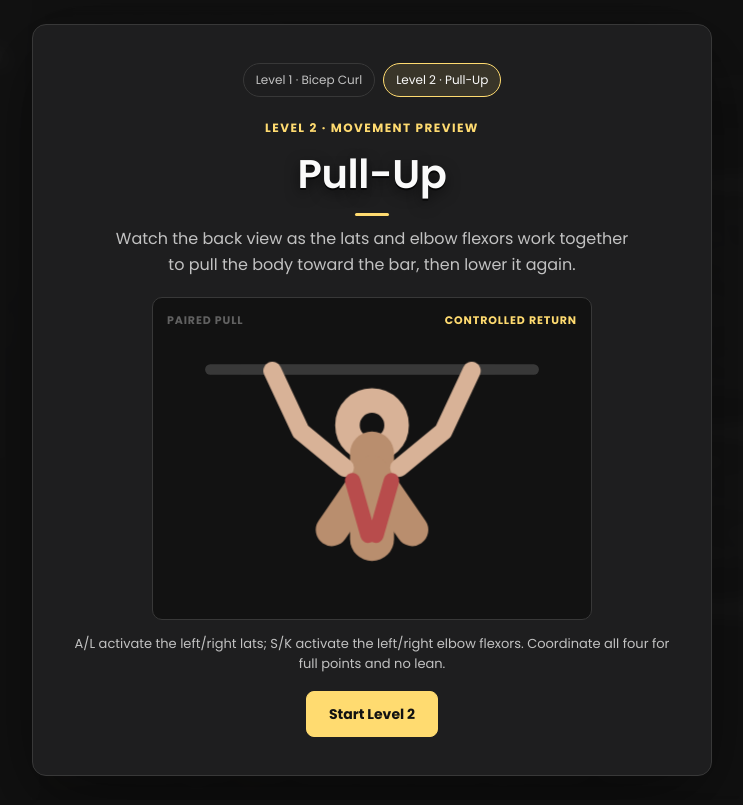
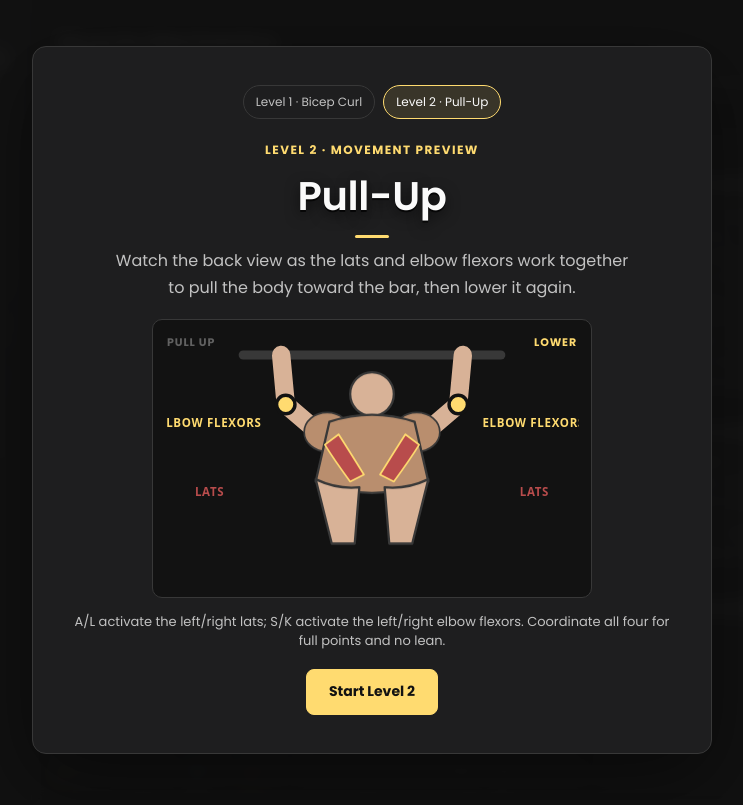
Before and after one commit to CitrusCryptid/AnatomyGame, a plain HTML site: page index.html in a window 1280 px wide. Both pictures are taken after a click on the button "Level 2 · Pull-Up". Shown: the whole page, without its empty margins (268-1011 px from the left). Drawn offline with Linux system fonts and the light colour scheme.

Commit message:
Visual bugs

```diff
--- a/musclegame.css
+++ b/musclegame.css
@@ -106,14 +106,21 @@ body {
 .start-level:focus-visible { outline: 3px solid var(--ok); outline-offset: 3px }
 
 .demo-pullup-bar { stroke: var(--line); stroke-width: 8; stroke-linecap: round }
-.demo-pullup-limb { fill: none; stroke: var(--skin); stroke-width: 14; stroke-linecap: round; stroke-linejoin: round }
-.demo-pullup-back { fill: none; stroke: var(--skin2); stroke-width: 34; stroke-linecap: round }
-.demo-pullup-lats { fill: none; stroke: var(--mus); stroke-width: 12; stroke-linecap: round }
+.demo-pullup-limb { fill: none; stroke: var(--skin); stroke-width: 16; stroke-linecap: round; stroke-linejoin: round }
+.demo-pullup-head { fill: var(--skin); stroke: var(--line); stroke-width: 2 }
+.demo-pullup-shoulder { fill: var(--skin2); stroke: var(--line); stroke-width: 1.5 }
+.demo-pullup-torso { fill: var(--skin2); stroke: var(--line); stroke-width: 2; stroke-linejoin: round }
+.demo-pullup-legs { fill: var(--skin); stroke: var(--line); stroke-width: 2; stroke-linejoin: round }
+.demo-pullup-lats { fill: var(--mus); stroke: var(--act); stroke-width: 1.5; stroke-linejoin: round }
+.demo-pullup-elbow { fill: var(--act); stroke: var(--bg); stroke-width: 3 }
+.demo-pullup-label, .demo-pullup-flexor-label { font: 700 10px system-ui, sans-serif; letter-spacing: .06em }
+.demo-pullup-label { fill: var(--mus) }
+.demo-pullup-flexor-label { fill: var(--act) }
 .demo-pullup-body { transform-box: view-box; animation: pullup-preview 2.8s ease-in-out infinite }
 
 @keyframes pullup-preview {
     0%, 14%, 86%, 100% { transform: translateY(0) }
-    45%, 58% { transform: translateY(-25px) }
+    45%, 58% { transform: translateY(-12px) }
 }
 
 @keyframes elbow-curl {
--- a/musclegame.js
+++ b/musclegame.js
@@ -110,8 +110,8 @@ const TASKS = {
         name: 'Pull-up',
         muscles: [
             ['a', 'Left latissimus dorsi', 'Pulls the upper arm down'],
-            ['s', 'Left elbow flexors', 'Biceps brachii + brachialis'],
-            ['k', 'Right elbow flexors', 'Biceps brachii + brachialis'],
+            ['s', 'Left elbow flexors', 'Biceps + brachialis'],
+            ['k', 'Right elbow flexors', 'Biceps + brachialis'],
             ['l', 'Right latissimus dorsi', 'Pulls the upper arm down']
         ],
         init: () => ({ pull: 0, lean: 0 }),
@@ -228,7 +228,7 @@ const PREVIEWS = {
         copy: 'Watch the back view as the lats and elbow flexors work together to pull the body toward the bar, then lower it again.',
         hint: 'A/L activate the left/right lats; S/K activate the left/right elbow flexors. Coordinate all four for full points and no lean.',
         aria: 'A back-view figure moves upward toward a pull-up bar and lowers again',
-        markup: '<span class="motion-label extension-label">PAIRED PULL</span><span class="motion-label flexion-label">CONTROLLED RETURN</span><svg viewBox="0 0 320 230" aria-hidden="true" focusable="false"><line x1="35" y1="46" x2="285" y2="46" class="demo-pullup-bar"/><g class="demo-pullup-body"><circle cx="160" cy="89" r="19" class="demo-skin"/><path d="M160 111 L160 177" class="demo-pullup-back"/><path d="M160 125 L129 170 M160 125 L191 170" class="demo-legs"/><path d="M139 122 L105 94 L83 47 M181 122 L215 94 L237 47" class="demo-pullup-limb"/><path d="M145 132 L157 174 M175 132 L163 174" class="demo-pullup-lats"/></g></svg>'
+        markup: '<span class="motion-label extension-label">PULL UP</span><span class="motion-label flexion-label">LOWER</span><svg viewBox="0 0 360 220" aria-hidden="true" focusable="false"><line x1="68" y1="20" x2="292" y2="20" class="demo-pullup-bar"/><path d="M133 87 L105 63 L101 20 M227 87 L255 63 L259 20" class="demo-pullup-limb"/><g class="demo-pullup-body"><circle cx="180" cy="54" r="19" class="demo-pullup-head"/><ellipse cx="141" cy="87" rx="20" ry="17" class="demo-pullup-shoulder"/><ellipse cx="219" cy="87" rx="20" ry="17" class="demo-pullup-shoulder"/><path d="M143 78 Q180 66 217 78 L229 130 Q180 150 131 130 Z" class="demo-pullup-torso"/><path d="M131 128 Q150 137 169 135 L165 184 L145 184 Z M191 135 Q210 137 229 128 L215 184 L195 184 Z" class="demo-pullup-legs"/><path d="M151 89 Q160 103 173 124 L161 130 Q147 111 139 98 Z M209 89 Q200 103 187 124 L199 130 Q213 111 221 98 Z" class="demo-pullup-lats"/></g><circle cx="105" cy="63" r="8" class="demo-pullup-elbow"/><circle cx="255" cy="63" r="8" class="demo-pullup-elbow"/><text x="26" y="143" class="demo-pullup-label">LATS</text><text x="334" y="143" text-anchor="end" class="demo-pullup-label">LATS</text><text x="84" y="83" text-anchor="end" class="demo-pullup-flexor-label">ELBOW FLEXORS</text><text x="276" y="83" class="demo-pullup-flexor-label">ELBOW FLEXORS</text></svg>'
     }
 };
 
@@ -570,7 +570,7 @@ function drawMuscle(a, b, width, amount) {
     }
 }
 
-function drawFlexorIndicator(point, amount) {
+function drawFlexorIndicator(point, amount, key) {
     ctx.beginPath();
     ctx.arc(point[0], point[1], 15, 0, Math.PI * 2);
     ctx.lineWidth = 5;
@@ -583,6 +583,24 @@ function drawFlexorIndicator(point, amount) {
         ctx.strokeStyle = color('--act');
         ctx.stroke();
     }
+
+    const left = key === 's';
+    const labelX = point[0] + (left ? -22 : 22);
+    const labelY = point[1] + 27;
+    ctx.textAlign = left ? 'right' : 'left';
+    ctx.font = 'bold 11px system-ui';
+    const titleWidth = ctx.measureText('ELBOW FLEXORS').width;
+    ctx.font = '10px system-ui';
+    const muscleWidth = ctx.measureText(`${key.toUpperCase()} · BICEPS + BRACHIALIS`).width;
+    const width = Math.max(titleWidth, muscleWidth);
+    ctx.fillStyle = 'rgba(20, 20, 20, .9)';
+    ctx.fillRect(left ? labelX - width - 6 : labelX - 6, labelY - 14, width + 12, 31);
+    ctx.fillStyle = color('--fg');
+    ctx.font = 'bold 11px system-ui';
+    ctx.fillText('ELBOW FLEXORS', labelX, labelY - 2);
+    ctx.fillStyle = color('--act');
+    ctx.font = '10px system-ui';
+    ctx.fillText(`${key.toUpperCase()} · BICEPS + BRACHIALIS`, labelX, labelY + 11);
 }
 
 function render() {
@@ -606,7 +624,7 @@ function render() {
     if (pose.bar) drawPullupBar();
     drawHuman(pose);
     pose.muscles.forEach(([key, start, end, width]) => drawMuscle(start, end, width, activation[key] || 0));
-    (pose.flexorPoints || []).forEach(([key, point]) => drawFlexorIndicator(point, activation[key] || 0));
+    (pose.flexorPoints || []).forEach(([key, point]) => drawFlexorIndicator(point, activation[key] || 0, key));
     pose.drawFront();
 
     ctx.setLineDash([6, 5]);
```
